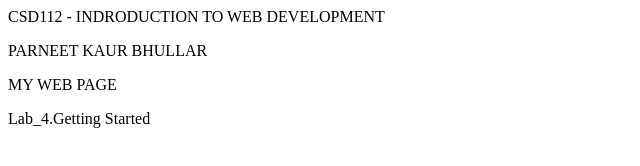
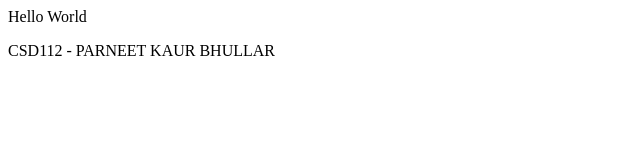
Before and after one commit to 21047509/www.parneet, a plain HTML site: page index.html in a window 1280 px wide. Shown: the whole page, without its empty margins (0-640 px from the left). Drawn offline with Linux system fonts and the light colour scheme.

Commit message:
WWW.PARNEET Updated

```diff
--- a/index.html
+++ b/index.html
@@ -1,9 +1,7 @@
 <Doctype!>
 <html>
 <body>
-<p>CSD112 - INDRODUCTION TO WEB DEVELOPMENT </p>
-<p>PARNEET KAUR BHULLAR<p>
-<P>MY WEB PAGE<P>
-<p>Lab_4.Getting Started</p>
+<p>Hello World</p>
+<p>CSD112 - PARNEET KAUR BHULLAR </p>
 </body>
 </html>
```
